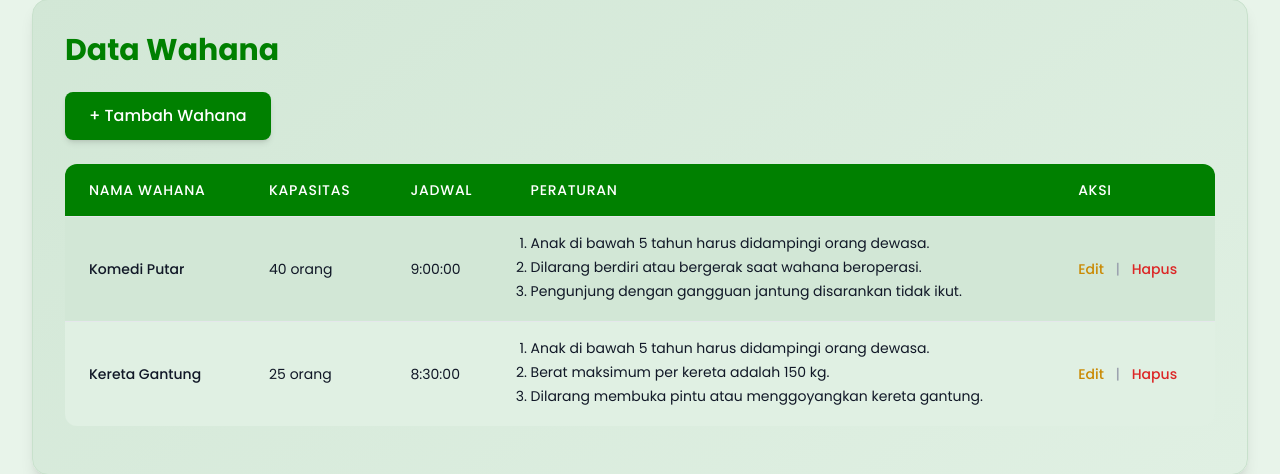
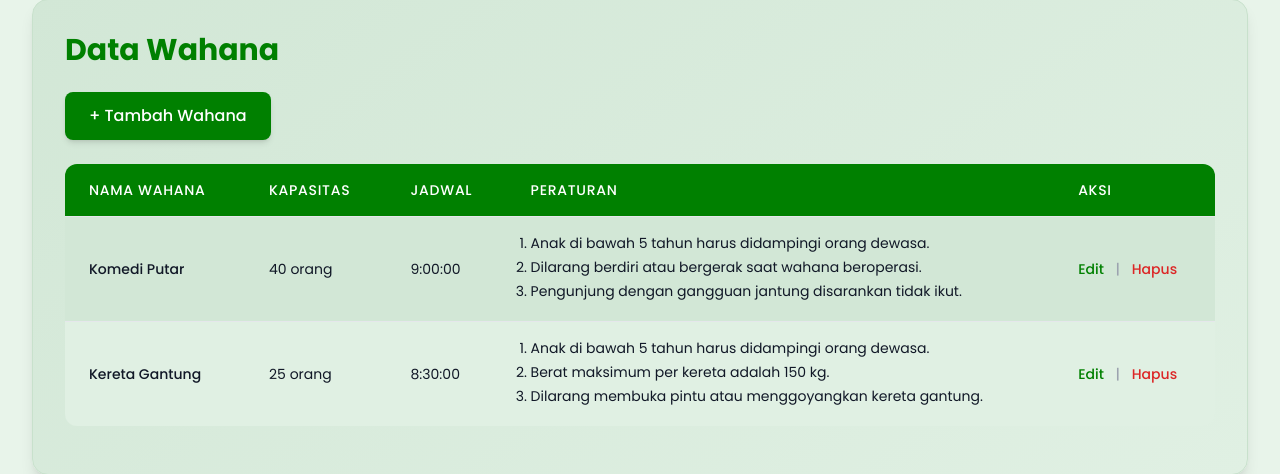
Before and after one commit to Sizopi-C6/sizopi, a Django app: page /manajemen-wahana/ in a window 1280 px wide. Shown: the part 105-579 px from the top of the page. Run offline with Django 5.2, Linux system fonts and the light colour scheme; some libraries are stand-ins or nearby versions.

Commit message:
feat: modify button color

```diff
--- a/manajemen_atraksi_wahana/templates/data_wahana.html
+++ b/manajemen_atraksi_wahana/templates/data_wahana.html
@@ -191,7 +191,7 @@
                   </ol>
                 </td>
                 <td class="px-6 py-4 whitespace-nowrap text-sm font-medium space-x-2">
-                  <a href="{% url 'edit_wahana' wahana.nama_wahana %}" class="text-yellow-600 hover:text-yellow-800">Edit</a>
+                  <a href="{% url 'edit_wahana' wahana.nama_wahana %}" class="text-[#008000] hover:text-yellow-800">Edit</a>
                   <span class="text-gray-400">|</span>
                   <a href="#" onclick="bukaModal('{{ wahana.nama_wahana }}')" class="text-red-600 hover:text-red-800">Hapus</a>
                 </td>
```
